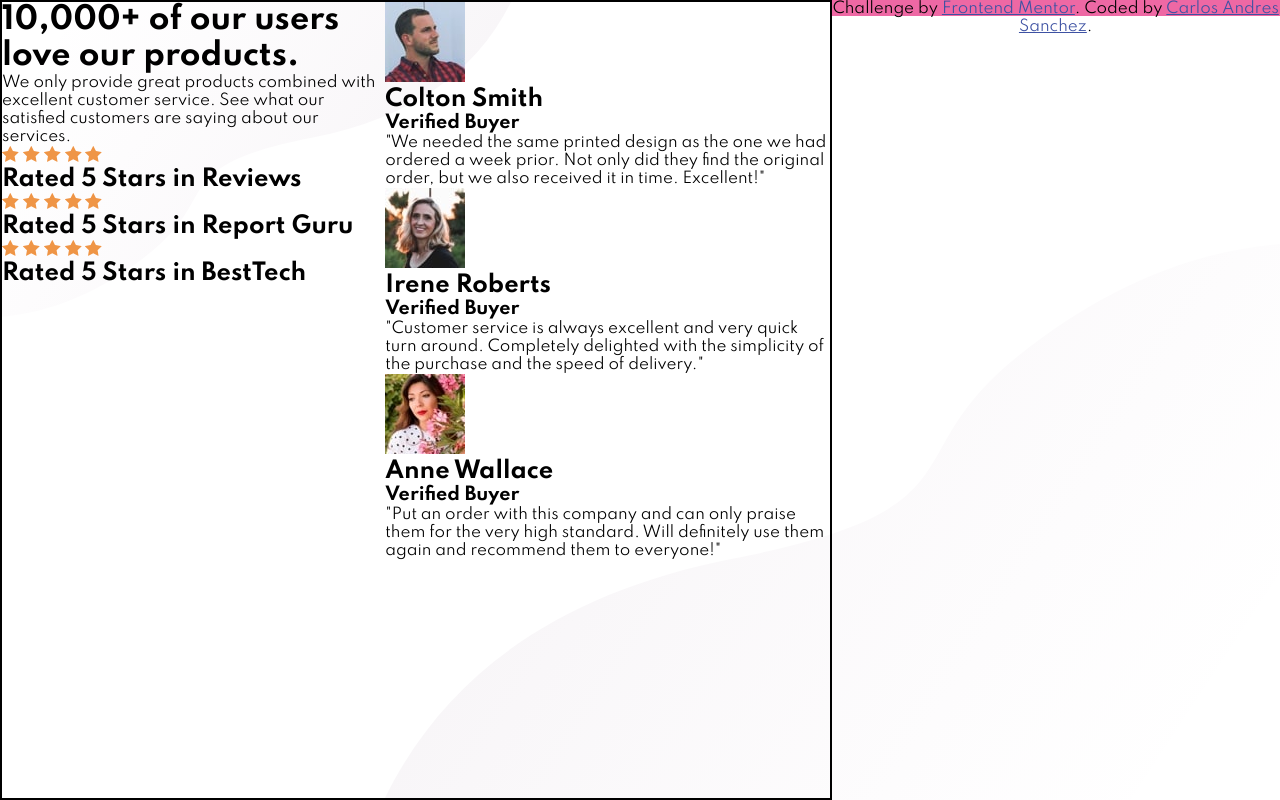
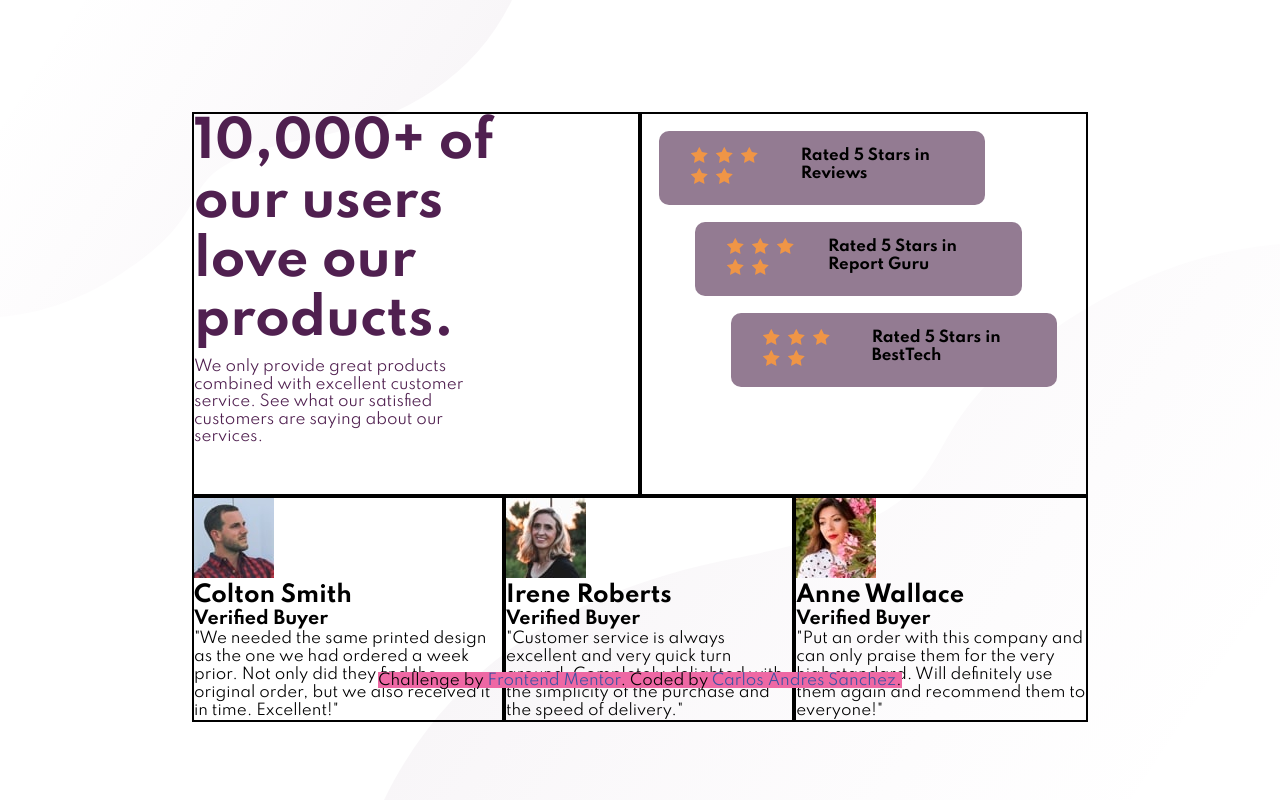
Before and after one commit to LimonCode1/social-proof-section-master, a plain HTML site: page index.html in a window 1280 px wide. Drawn offline with Linux system fonts and the light colour scheme.

Commit message:
styles over 50%

```diff
--- a/index.html
+++ b/index.html
@@ -13,6 +13,7 @@
 		<title>Frontend Mentor | Social proof section</title>
 	</head>
 	<body>
+		<div class="canvas">
 			<div class="father-Container">
 				<div class="container">
 					<div class="box">
@@ -24,7 +25,7 @@
 						</p>
 					</div>
 					<div class="box">
-					<div class="ratedBox">
+						<div class="ratedBox One">
 							<span class="star">
 								<img src="./images/icon-star.svg" alt="star image" />
 								<img src="./images/icon-star.svg" alt="star image" />
@@ -34,7 +35,7 @@
 							</span>
 							<h2>Rated 5 Stars in Reviews</h2>
 						</div>
-					<div class="ratedBox">
+						<div class="ratedBox Two">
 							<span class="star">
 								<img src="./images/icon-star.svg" alt="star image" />
 								<img src="./images/icon-star.svg" alt="star image" />
@@ -44,7 +45,7 @@
 							</span>
 							<h2>Rated 5 Stars in Report Guru</h2>
 						</div>
-					<div class="ratedBox">
+						<div class="ratedBox Three">
 							<span class="star">
 								<img src="./images/icon-star.svg" alt="star image" />
 								<img src="./images/icon-star.svg" alt="star image" />
@@ -62,8 +63,8 @@
 						<h2>Colton Smith</h2>
 						<h3>Verified Buyer</h3>
 						<p>
-						"We needed the same printed design as the one we had ordered a week
-						prior. Not only did they find the original order, but we also
+							"We needed the same printed design as the one we had ordered a
+							week prior. Not only did they find the original order, but we also
 							received it in time. Excellent!"
 						</p>
 					</div>
@@ -98,6 +99,8 @@
 					>Carlos Andres Sanchez</a
 				>.
 			</div>
+		</div>
+
 		<script src="jquery.min.js"></script>
 		<script src="index.js"></script>
 	</body>
--- a/styles.css
+++ b/styles.css
@@ -16,28 +16,84 @@ body {
 	font-family: 'Spartan', sans-serif;
 	font-size: 15px;
 	height: 100vh;
-	display: flex;
 	background-image: url('./images/bg-pattern-bottom-desktop.svg'),
 		url('./images/bg-pattern-top-desktop.svg');
 	background-repeat: no-repeat;
 	background-size: 70%, 40%;
 	background-position: 100% 100%, 0% 0%;
 }
-.father-Container {
-	border: 2px solid black;
+.canvas {
 	display: flex;
 	justify-content: center;
-    align-content:center
+	align-items: center;
+	flex-direction: column;
+	height: 100vh;
+}
+.father-Container {
 	width: 70%;
-	/* background: red; */
+	height: 70vh;
+}
+.father-Container .container {
+	display: flex;
+}
+.father-Container .container .box {
+	width: 50%;
+	border: 2px solid black;
+}
+.father-Container .container .box h1 {
+	font-size: 50px;
+	font-weight: 700;
+	color: var(--very-Dark-Magenta);
+	padding-right: 30%;
+}
+.father-Container .container .box p {
+	margin-bottom: 3rem;
+	padding-right: 28%;
+	margin-top: 1vh;
+	line-height: 2.2vh;
+	font-weight: 400;
+	color: var(--very-Dark-Magenta);
+}
+.father-Container .container .box .ratedBox {
+	border-radius: 10px;
+	display: flex;
+	margin: 17px;
+	width: 60%;
+	padding: 2vh 30px;
+	margin-right: -20px;
+	background: var(--dark-Grayish-Magenta);
+}
+.father-Container .container .box .ratedBox img {
+	padding: 0px 2px;
+}
+.father-Container .container .box .ratedBox h2 {
+	font-size: 15px;
+	font-weight: 700;
+	margin-left: 7%;
+}
+.father-Container .container .box .Two {
+	margin-left: 12%;
+}
+.father-Container .container .box .Three {
+	margin-left: 20%;
+}
+.father-Container .container .box .ratedBox h2 {
+	font-size: 15px;
+	font-weight: 700;
+	margin-left: 7%;
+}
+.father-Container .container .card {
+	/* width: 50%; */
+	align-self: flex-end;
+	border: 2px solid black;
 }
 .attribution {
+	top: 98px;
 	text-align: center;
-	display: block;
-	width: 100%;
 	height: 2vh;
 	background: var(--soft-Pink);
 }
 .attribution a {
 	color: hsl(228, 45%, 44%);
+	text-decoration: none;
 }
```
Lines whose indentation alone changed are shown as unchanged.
